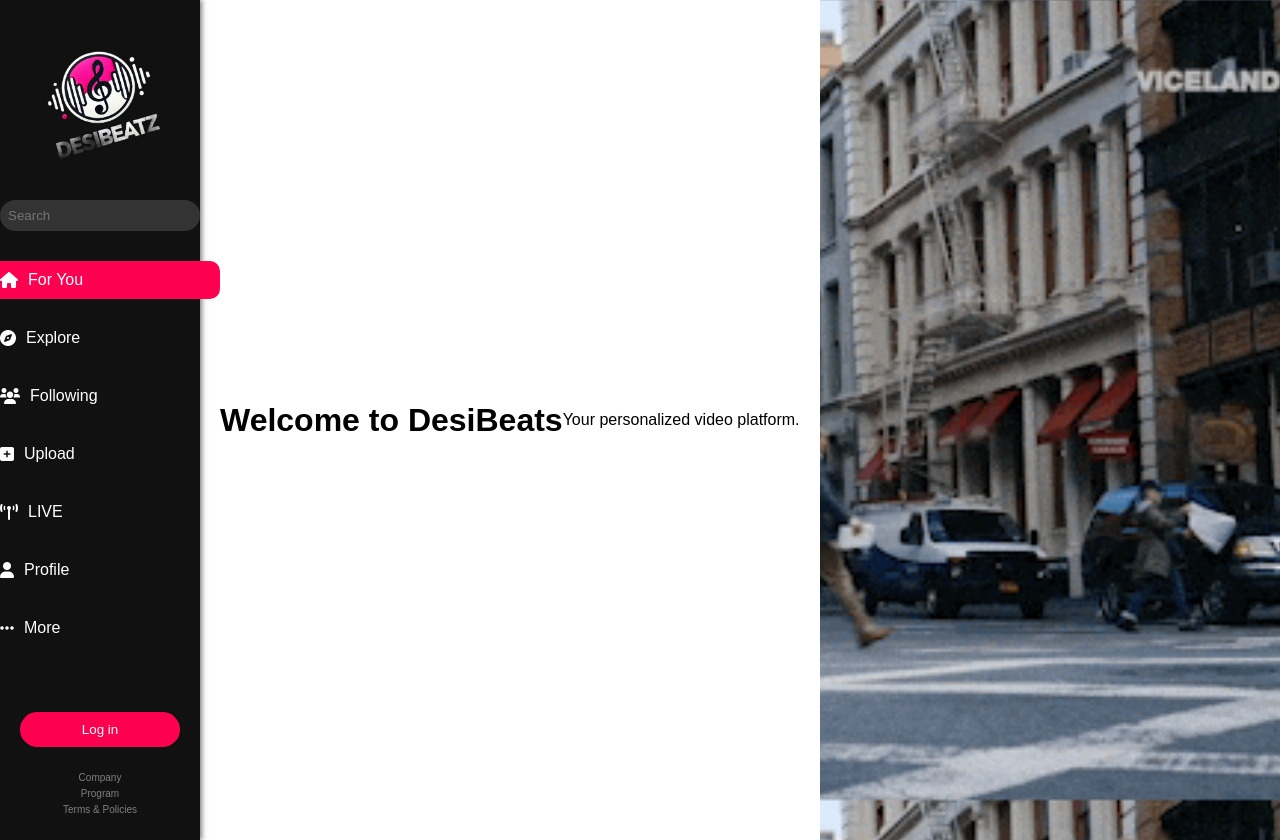
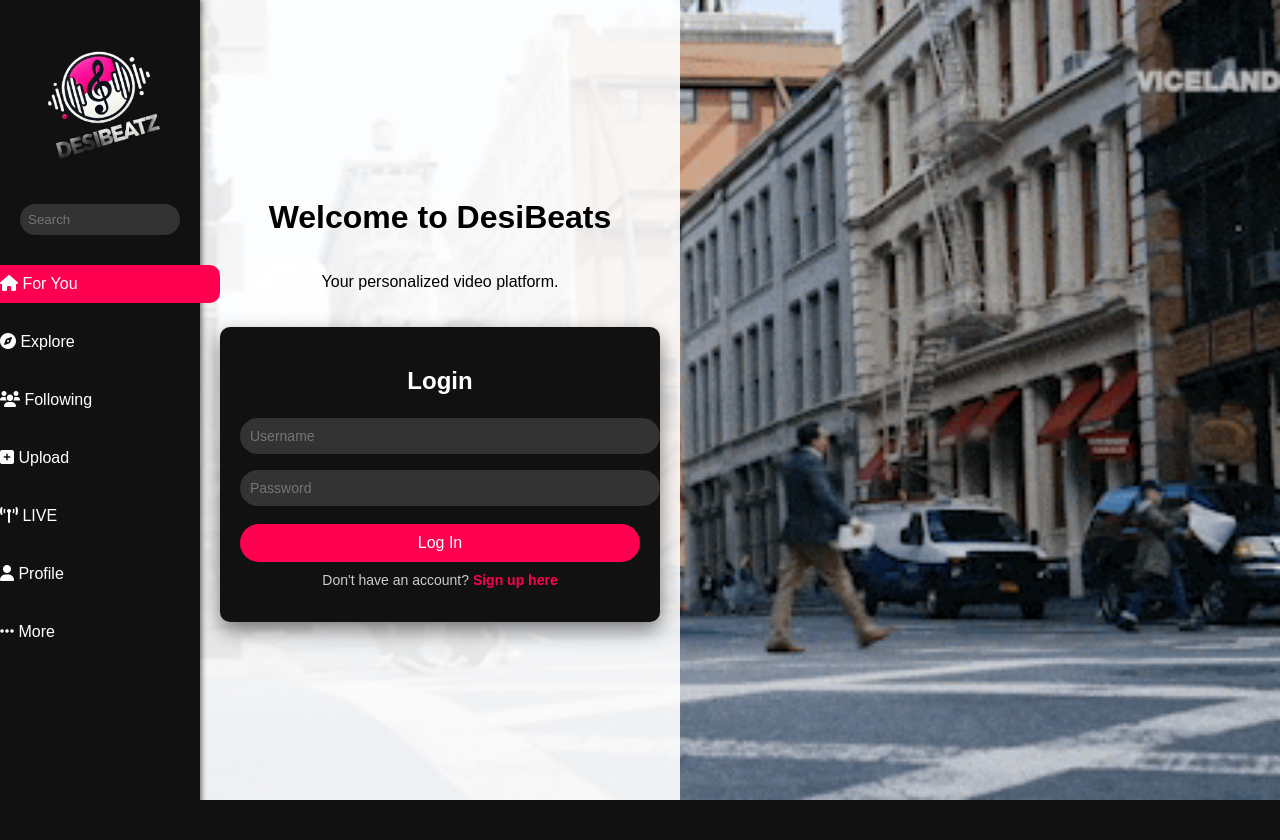
Before and after one commit to RonaldReddy024/desibeatz, a Python web app: template templates/index.html in a window 1280 px wide. After the commit the page ends 800 px from the top, so only its background shows below. Run offline with Jinja, Linux system fonts and the light colour scheme; the template is opened without the code that fills it, so the values that code supplies are empty.

Commit message:
Update2 index.html

```diff
--- a/templates/index.html
+++ b/templates/index.html
@@ -6,11 +6,11 @@
   <title>DesiBeats Home</title>
   <link href="https://cdnjs.cloudflare.com/ajax/libs/font-awesome/6.0.0/css/all.min.css" rel="stylesheet">
   <style>
-    /* The body and html now have a background gif */
+    /* Base styles */
     body, html {
       margin: 0;
       padding: 0;
-      font-family: 'Arial', sans-serif;
+      font-family: Arial, sans-serif;
       height: 100%;
       display: flex;
       background: url("{{ url_for('static', filename='background.gif') }}") no-repeat center center fixed;
@@ -30,19 +30,14 @@
       box-shadow: 2px 0 5px rgba(0,0,0,0.5);
     }
     .logo {
-      display: flex;
-      align-items: center;
-      justify-content: center;
       margin-bottom: 20px;
     }
     .logo img {
-      display: block;
-      width: 160px; /* Increased size for a larger logo */
-      height: auto; /* Maintains aspect ratio */
+      width: 160px;
+      height: auto;
     }
     .search-container {
-      width: 100%;
-      padding: 0 10px;
+      width: 80%;
       margin-bottom: 20px;
     }
     .search-container input {
@@ -64,76 +59,114 @@
       color: white;
       text-decoration: none;
       margin: 10px 0;
-      display: flex;
-      align-items: center;
+      padding: 10px 20px;
       width: 100%;
-      padding: 10px 20px;
       border-radius: 10px;
       text-align: left;
+      transition: background-color 0.2s;
     }
-    nav a i {
-      margin-right: 10px;
-    }
-    nav a.active, nav a:hover {
+    nav a:hover, nav a.active {
       background-color: #ff0050;
-    }
-    .login-button {
-      background-color: #ff0050;
-      color: white;
-      border: none;
-      padding: 10px 20px;
-      width: 80%;
-      border-radius: 20px;
-      margin-bottom: 20px;
-      cursor: pointer;
-    }
-    .footer p {
-      color: grey;
-      font-size: 10px;
-      text-align: center;
-      margin: 5px 0;
     }
     #content {
       margin-left: 200px;
       flex-grow: 1;
+      padding: 20px;
+      background-color: rgba(255,255,255,0.9);
+      color: #000;
+      overflow-y: auto;
       display: flex;
+      flex-direction: column;
+      align-items: center;
       justify-content: center;
-      align-items: center;
-      height: 100vh;
-      background-color: #fff;
-      color: #000;
+    }
+    /* Embedded login form styles */
+    .login-form {
+      background-color: #111;
       padding: 20px;
+      border-radius: 10px;
+      box-shadow: 0 8px 20px rgba(0,0,0,0.5);
+      max-width: 400px;
+      width: 100%;
+      margin-top: 20px;
+      text-align: center;
+    }
+    .login-form h2 {
+      margin-bottom: 15px;
+      color: #fff;
+    }
+    .login-form input {
+      width: 100%;
+      padding: 10px;
+      margin: 8px 0;
+      border: none;
+      border-radius: 20px;
+      background-color: #333;
+      color: white;
+      font-size: 14px;
+    }
+    .login-form button {
+      background-color: #ff0050;
+      color: white;
+      border: none;
+      padding: 10px;
+      width: 100%;
+      border-radius: 20px;
+      cursor: pointer;
+      margin-top: 10px;
+      font-size: 16px;
+    }
+    .login-form button:hover {
+      background-color: #e60045;
+    }
+    .login-form p {
+      margin-top: 10px;
+      font-size: 14px;
+      color: #ccc;
+    }
+    .login-form a {
+      color: #ff0050;
+      text-decoration: none;
+      font-weight: bold;
+    }
+    .login-form a:hover {
+      text-decoration: underline;
     }
   </style>
 </head>
 <body>
   <div class="sidebar">
     <div class="logo">
-      <img src="../static/images/desibeatz_logo.png" alt="DesiBeats Logo">
+      <a href="/index.html" title="Go to Home">
+        <img src="../static/images/desibeatz_logo.png" alt="DesiBeats Logo">
+      </a>
     </div>
     <div class="search-container">
       <input type="search" placeholder="Search">
     </div>
     <nav>
-      <a href="index.html" class="active"><i class="fas fa-home"></i> For You</a>
-      <a href="explore.html"><i class="fas fa-compass"></i> Explore</a>
-      <a href="following.html"><i class="fas fa-users"></i> Following</a>
-      <a href="upload.html"><i class="fas fa-plus-square"></i> Upload</a>
-      <a href="live.html"><i class="fas fa-broadcast-tower"></i> LIVE</a>
-      <a href="profile.html"><i class="fas fa-user"></i> Profile</a>
-      <a href="more.html"><i class="fas fa-ellipsis-h"></i> More</a>
+      <a href="/index.html" class="active"><i class="fas fa-home"></i> For You</a>
+      <a href="/explore.html"><i class="fas fa-compass"></i> Explore</a>
+      <a href="/following.html"><i class="fas fa-users"></i> Following</a>
+      <a href="/upload.html"><i class="fas fa-plus-square"></i> Upload</a>
+      <a href="/live.html"><i class="fas fa-broadcast-tower"></i> LIVE</a>
+      <a href="/profile.html"><i class="fas fa-user"></i> Profile</a>
+      <a href="/more.html"><i class="fas fa-ellipsis-h"></i> More</a>
     </nav>
-    <!-- Changed the onclick to direct to /login -->
-    <button class="login-button" onclick="location.href='/login'">Log in</button>
-    <div class="footer">
-      <p>Company</p>
-      <p>Program</p>
-      <p>Terms & Policies</p>
-    </div>
   </div>
   <div id="content">
     <h1>Welcome to DesiBeats</h1>
     <p>Your personalized video platform.</p>
+    <!-- Embedded login form -->
+    <div class="login-form">
+      <h2>Login</h2>
+      <form method="POST" action="/login">
+        <input type="text" name="username" placeholder="Username" required>
+        <input type="password" name="password" placeholder="Password" required>
+        <button type="submit">Log In</button>
+      </form>
+      <p>Don't have an account? <a href="/signup">Sign up here</a></p>
+    </div>
   </div>
 </body>
 </html>
```
